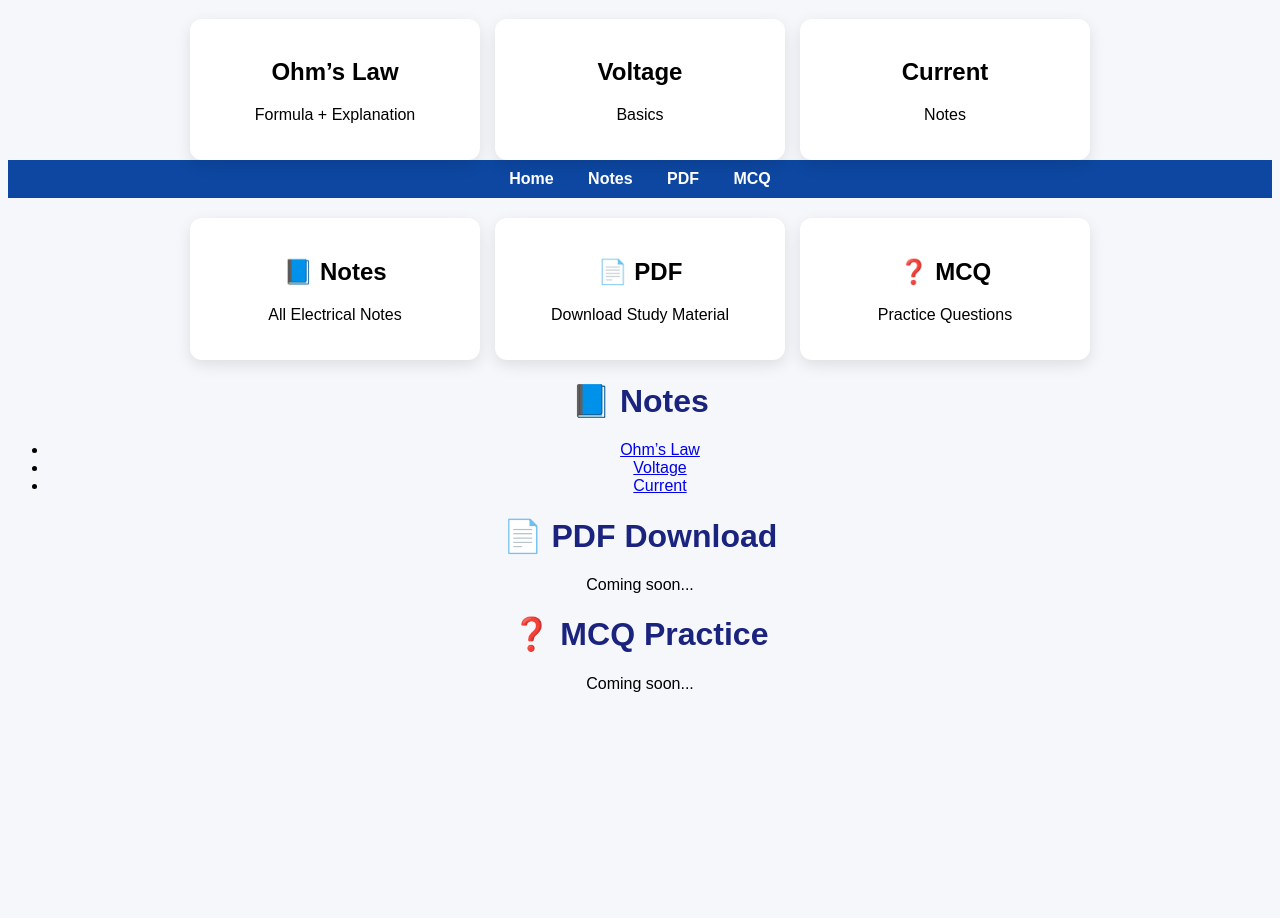
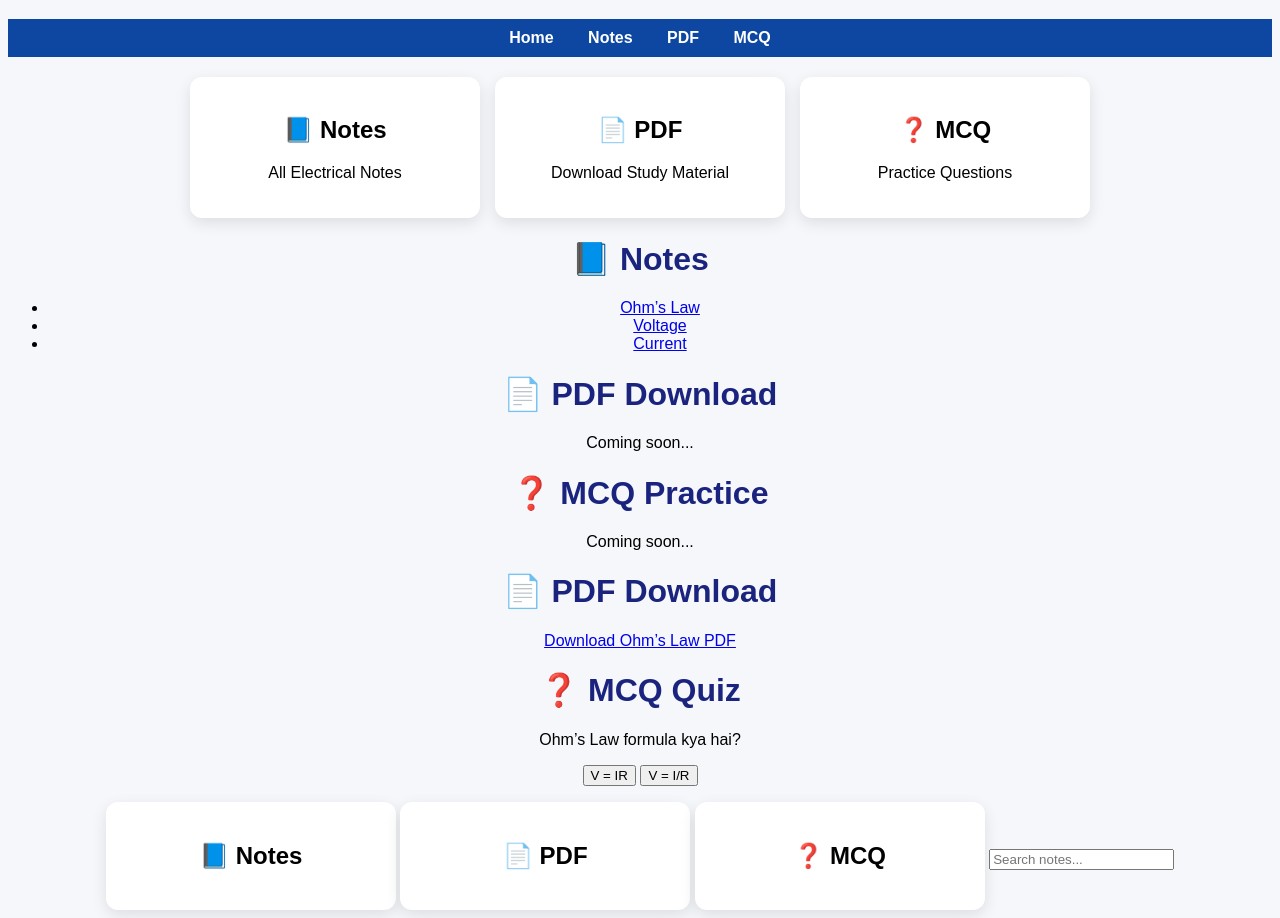
Before and after one commit to pragyamaurya071-rp/mywebsite, a plain HTML site: page index.html in a window 1280 px wide. Shown: the part 649-1567 px from the top of the page. Before the commit the page ends 1358 px from the top, so only its background shows below. Drawn offline with Linux system fonts and the light colour scheme.

Commit message:
index.html

```diff
--- a/index.html
+++ b/index.html
@@ -41,22 +41,6 @@
 <h1>⚡ ITI Electrical Notes Hub</h1>
 
 <div class="container">
-
-  <a class="card" href="ohms-law.html">
-    <h2>Ohm’s Law</h2>
-    <p>Formula + Explanation</p>
-  </a>
-
-  <a class="card" href="voltage.html">
-    <h2>Voltage</h2>
-    <p>Basics</p>
-  </a>
-
-  <a class="card" href="current.html">
-    <h2>Current</h2>
-    <p>Notes</p>
-  </a>
-
 </div>
 
 </body>
@@ -98,3 +82,36 @@
 <h1>❓ MCQ Practice</h1>
 
 <p>Coming soon...</p>
+<h1>📄 PDF Download</h1>
+
+<a href="pdf/ohms-law.pdf" download class="btn">Download Ohm’s Law PDF</a>
+<h1>❓ MCQ Quiz</h1>
+
+<p>Ohm’s Law formula kya hai?</p>
+
+<button onclick="check('a')">V = IR</button>
+<button onclick="check('b')">V = I/R</button>
+
+<p id="result"></p>
+
+<script>
+function check(ans) {
+  if(ans == 'a') {
+    document.getElementById("result").innerHTML = "✅ Correct!";
+  } else {
+    document.getElementById("result").innerHTML = "❌ Wrong!";
+  }
+}
+</script>
+<a class="card" href="notes.html">
+  <h2>📘 Notes</h2>
+</a>
+
+<a class="card" href="pdf.html">
+  <h2>📄 PDF</h2>
+</a>
+
+<a class="card" href="mcq.html">
+  <h2>❓ MCQ</h2>
+</a>
+<input type="text" placeholder="Search notes..." class="search">
```
